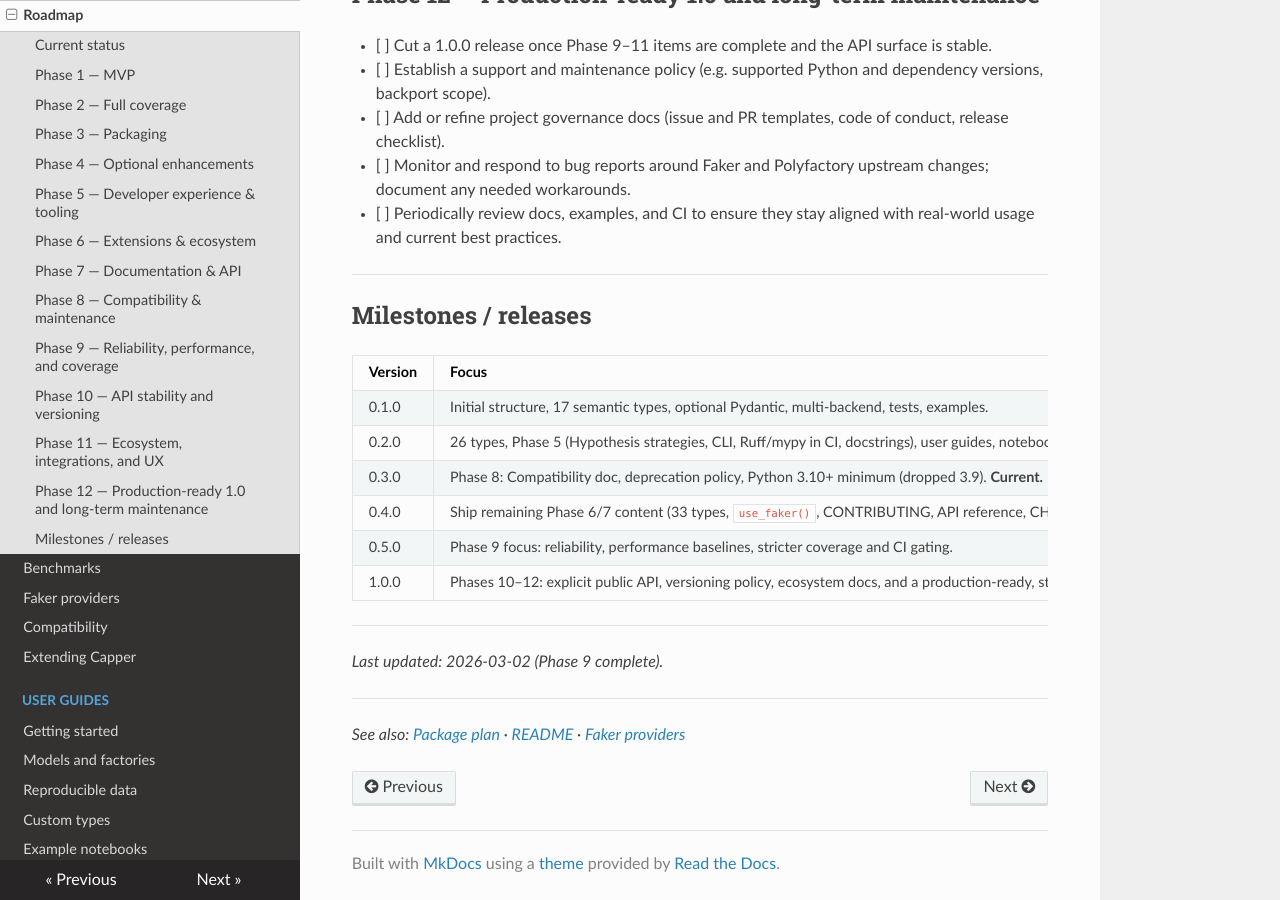
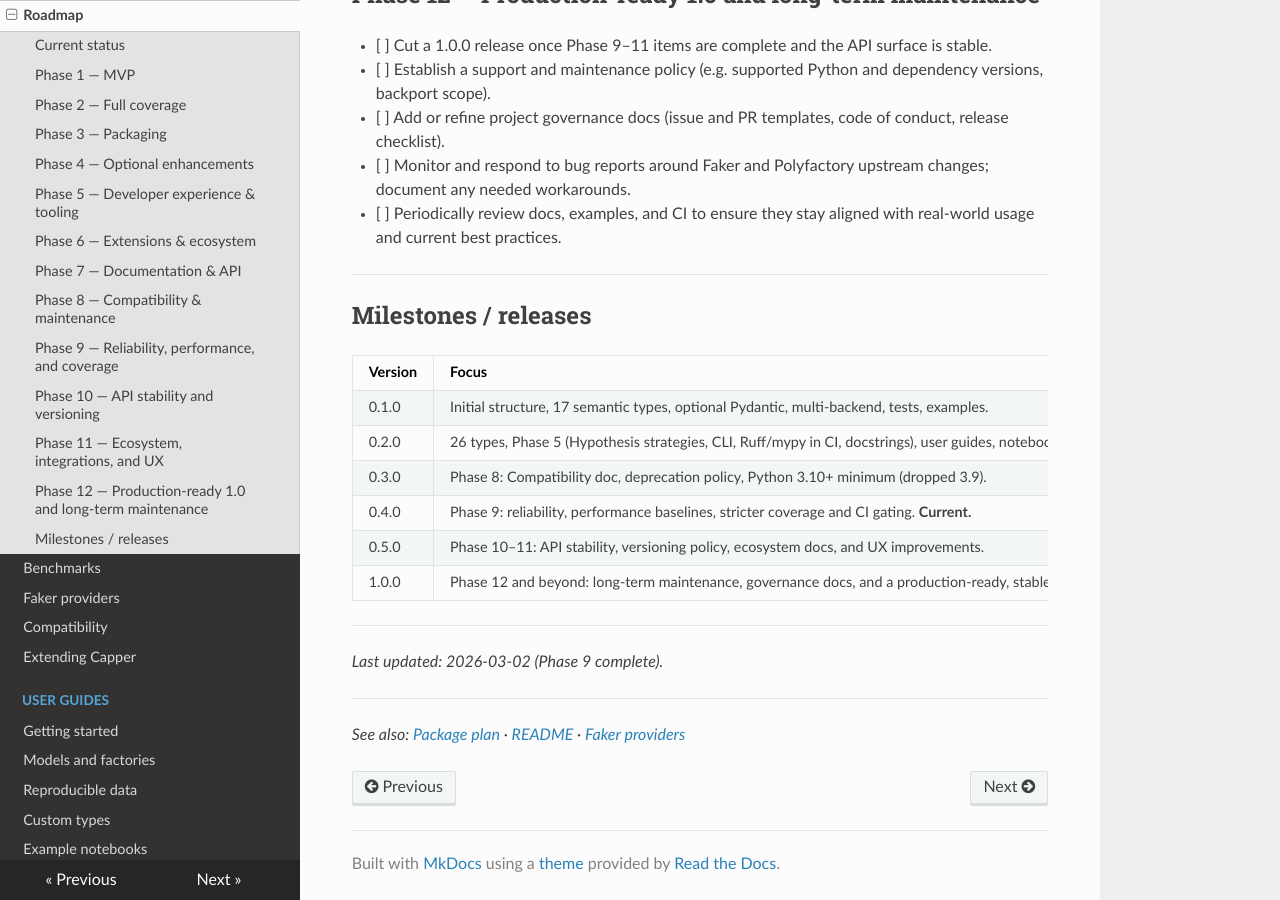
Before and after one commit to eddiethedean/capper, an MkDocs documentation site: the page built from docs/ROADMAP.md, in a window 1280 px wide and 900 px high, scrolled down 3358 px. Built offline with MkDocs 1.6.1, drawn with Linux system fonts in a browser that asks for light colours; nearby versions of some CDN libraries; some of the changed text lies outside the part shown.

```diff
--- a/docs/ROADMAP.md
+++ b/docs/ROADMAP.md
@@ -128,10 +128,10 @@ High-level development phases and current status. See [capper_package_plan.md](c
 |--------|--------|
 | 0.1.0  | Initial structure, 17 semantic types, optional Pydantic, multi-backend, tests, examples. |
 | 0.2.0  | 26 types, Phase 5 (Hypothesis strategies, CLI, Ruff/mypy in CI, docstrings), user guides, notebooks. |
-| 0.3.0  | Phase 8: Compatibility doc, deprecation policy, Python 3.10+ minimum (dropped 3.9). **Current.** |
-| 0.4.0  | Ship remaining Phase 6/7 content (33 types, `use_faker()`, CONTRIBUTING, API reference, CHANGELOG, etc.); tighten CI and docs around them. |
-| 0.5.0  | Phase 9 focus: reliability, performance baselines, stricter coverage and CI gating. |
-| 1.0.0  | Phases 10–12: explicit public API, versioning policy, ecosystem docs, and a production-ready, stable release. |
+| 0.3.0  | Phase 8: Compatibility doc, deprecation policy, Python 3.10+ minimum (dropped 3.9). |
+| 0.4.0  | Phase 9: reliability, performance baselines, stricter coverage and CI gating. **Current.** |
+| 0.5.0  | Phase 10–11: API stability, versioning policy, ecosystem docs, and UX improvements. |
+| 1.0.0  | Phase 12 and beyond: long-term maintenance, governance docs, and a production-ready, stable release. |
 
 ---
 
--- a/pyproject.toml
+++ b/pyproject.toml
@@ -4,7 +4,7 @@ build-backend = "setuptools.build_meta"
 
 [project]
 name = "capper"
-version = "0.3.0"
+version = "0.4.0"
 description = "Semantic, typed wrappers for Faker with automatic Polyfactory integration"
 readme = "README.md"
 requires-python = ">=3.10"
```
Also changed, not shown: other parts of docs/ROADMAP.md (+1 -1 lines), CHANGELOG.md (+9 -1 lines).
